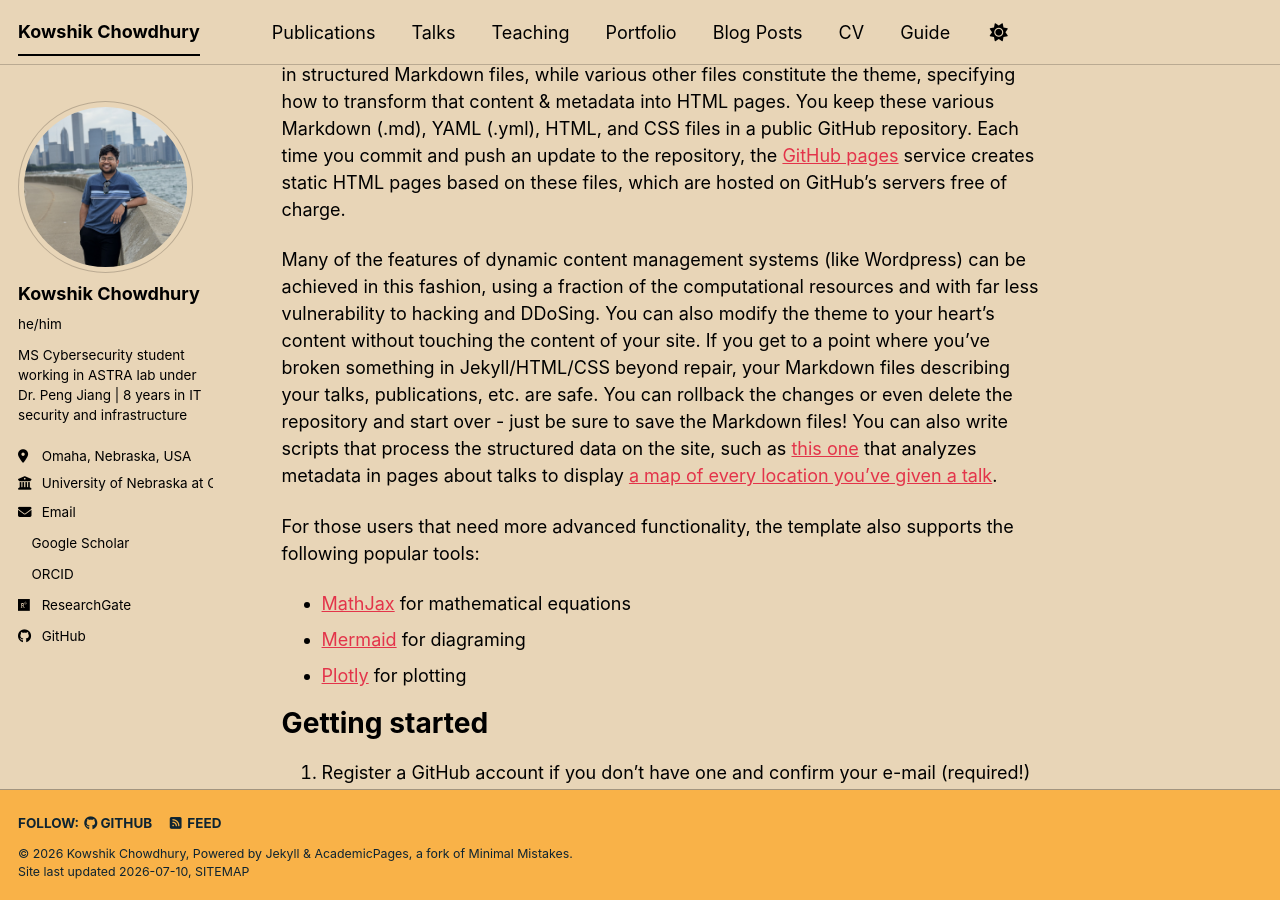
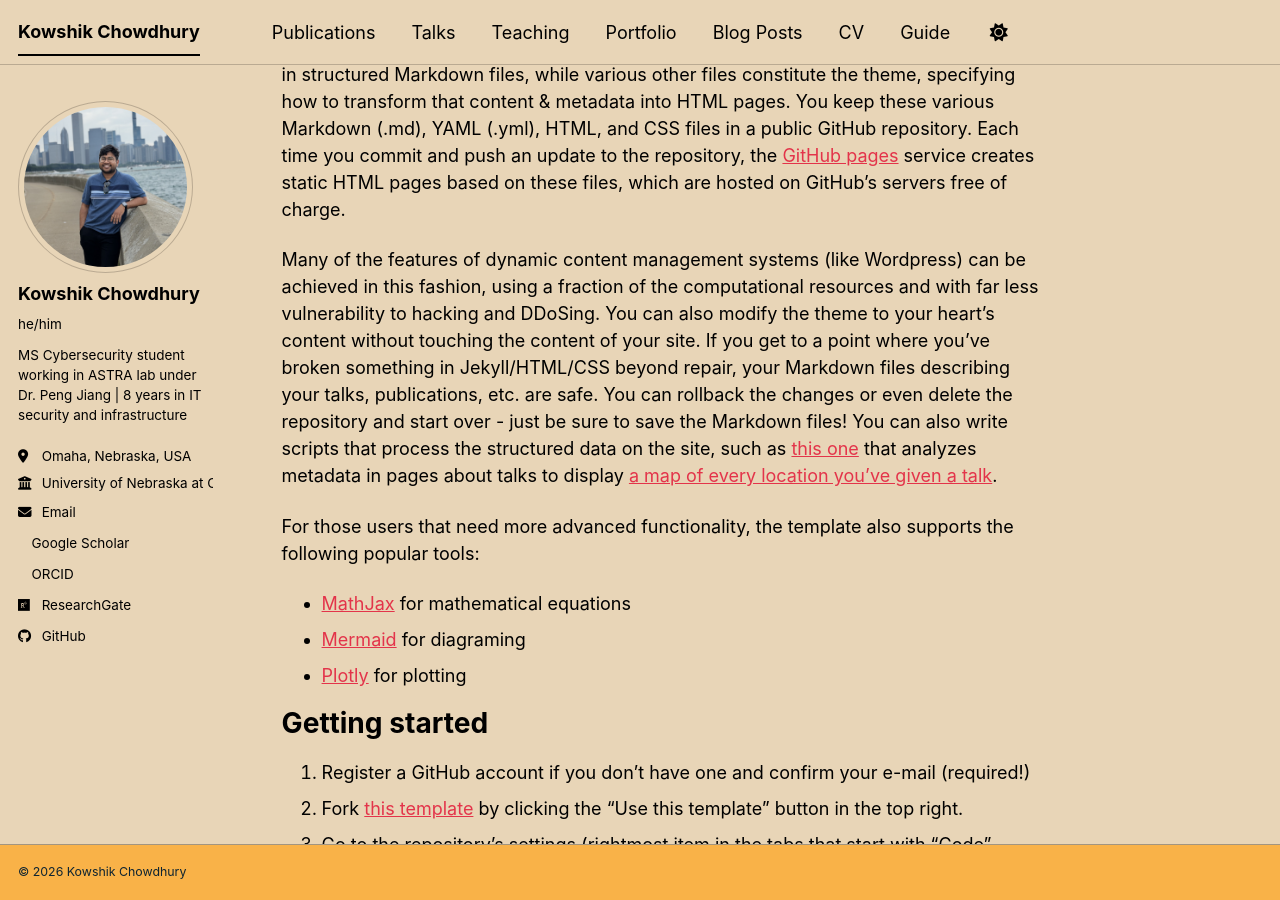
Before and after one commit to kowshik1993/kowshik1993.github.io, a Jekyll site: the page built from _pages/about.md, in a window 1280 px wide and 900 px high, scrolled down 529 px. Built offline with Jekyll 4.4.1, drawn with Linux system fonts in a browser that asks for light colours; a style sheet for code colours, icons or effects is not loaded.

Commit message:
Update footer.html

```diff
--- a/_includes/footer.html
+++ b/_includes/footer.html
@@ -1,25 +1,3 @@
-{% include base_path %}
-
-{% if site.author.github or site.author.bitbucket or site.atom_feed.hide != true %}
-<div class="page__footer-follow">
-  <ul class="social-icons">
-    {% if site.data.ui-text[site.locale].follow_label %}
-      <li><strong>{{ site.data.ui-text[site.locale].follow_label }}</strong></li>
-    {% endif %}
-    {% if site.author.github %}
-      <li><a href="https://github.com/{{ site.author.github }}"><i class="fab fa-github" aria-hidden="true"></i> GitHub</a></li>
-    {% endif %}
-    {% if site.author.bitbucket %}
-      <li><a href="https://bitbucket.org/{{ site.author.bitbucket }}"><i class="fab fa-bitbucket" aria-hidden="true"></i> Bitbucket</a></li>
-    {% endif %}
-    {% if site.atom_feed.hide != true %}
-    <li><a href="{% if site.atom_feed.path %}{{ site.atom_feed.path }}{% else %}{{ base_path }}/feed.xml{% endif %}"><i class="fa fa-fw fa-rss-square" aria-hidden="true"></i> {{ site.data.ui-text[site.locale].feed_label | default: "Feed" }}</a></li>
-    {% endif %}
-  </ul>
+<div class="page__footer-copyright">
+   &copy; {{ site.time | date: '%Y' }} {{ site.name | default: site.title }}
 </div>
-{% endif %}
-
-<div class="page__footer-copyright">
-  &copy; {{ site.time | date: '%Y' }} {{ site.name | default: site.title }}, {{ site.data.ui-text[site.locale].powered_by | default: "Powered by" }} <a href="https://jekyllrb.com" rel="nofollow">Jekyll</a> &amp; <a href="https://github.com/academicpages/academicpages.github.io">AcademicPages</a>, a fork of <a href="https://mademistakes.com/work/minimal-mistakes-jekyll-theme/" rel="nofollow">Minimal Mistakes</a>.<br />
-  Site last updated {{ "now" | date: '%Y-%m-%d' }}, <a href="/sitemap/" style="text-transform: uppercase;">{{ site.data.ui-text[site.locale].site_map | default: "Sitemap" }}</a>
-</div>
```
